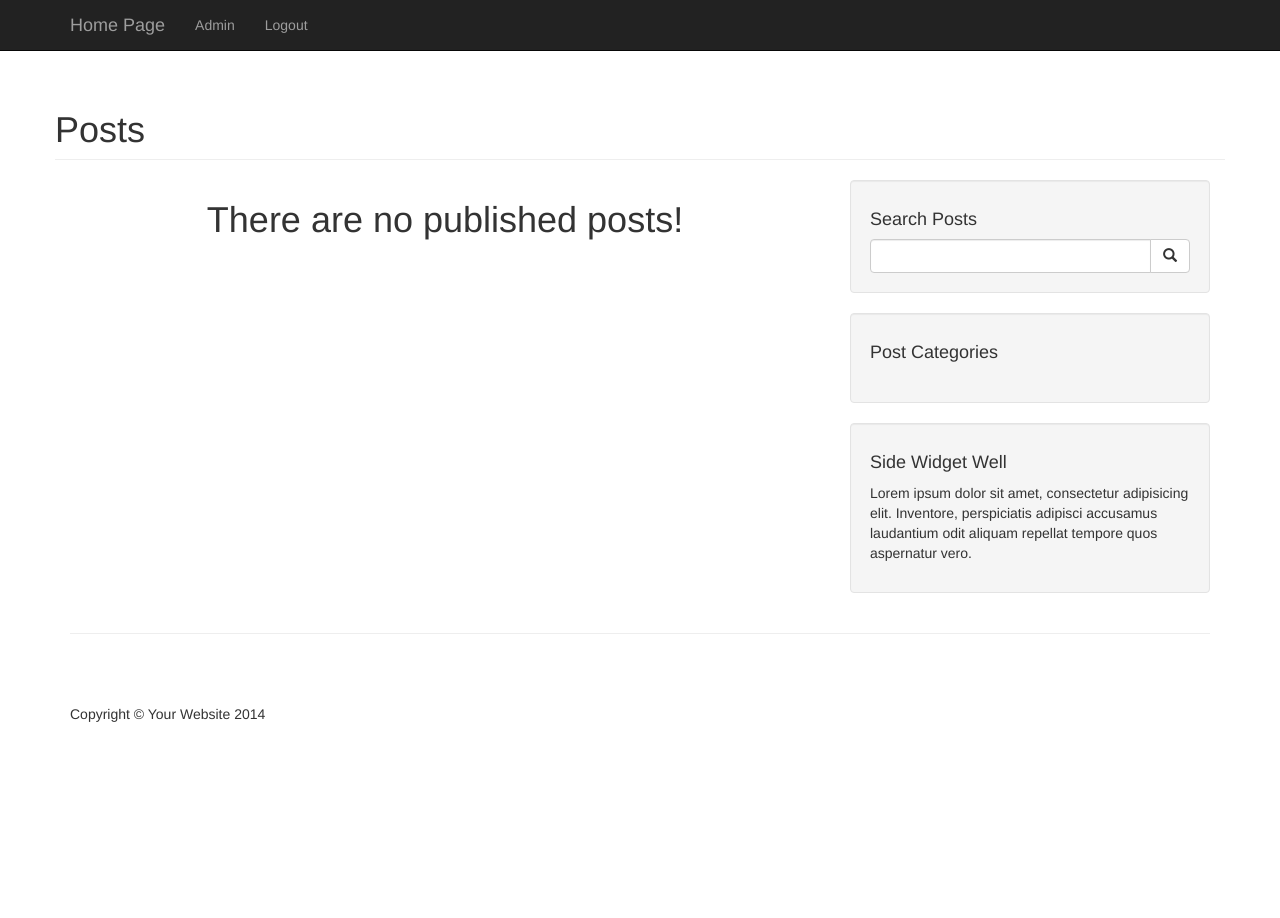
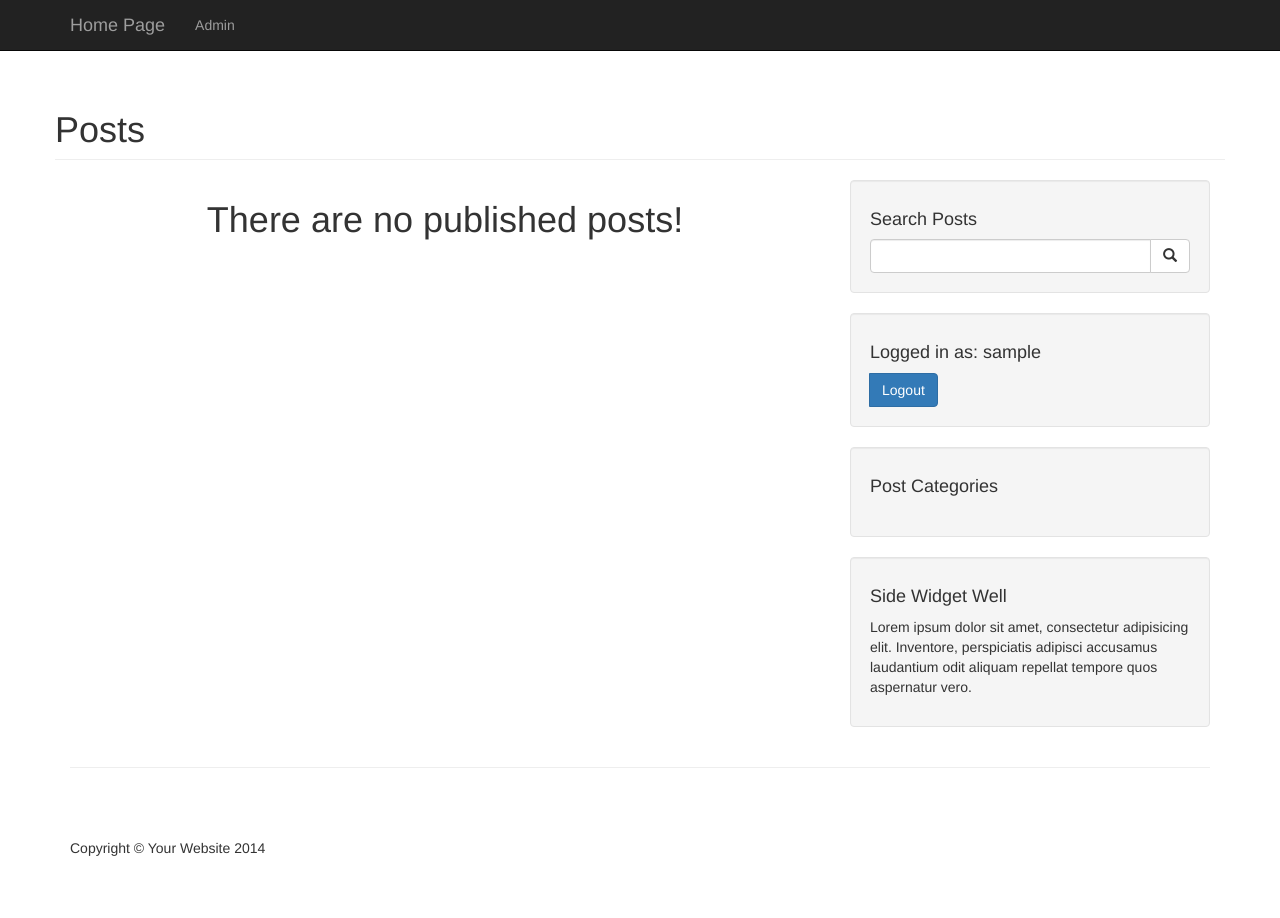
Before and after one commit to alexxaug/cms, a PHP site: page /index.php in a window 1280 px wide. Before the commit the page ends 722 px from the top, so only its background shows below. Run offline with PHP 8.4, Linux system fonts and the light colour scheme; the visitor is signed in with stand-in values (Sample User, id 1); data that the repository does not hold is empty.

Commit message:
redoing the login functionality, once logged in form goes away, and display 'Logged in as:' with button to logout.

```diff
--- a/includes/navigation.php
+++ b/includes/navigation.php
@@ -44,13 +44,6 @@
                             echo  "<li>
                               <a href='./admin'>Admin</a>
                             </li>";
-                            echo "<li>
-                              <a href='includes/logout.php'>Logout</a>
-                            </li>";
-                          } else {
-                            echo "<li>
-                              <a href='includes/logout.php'>Logout</a>
-                            </li>";
                           };
                         } else {
                           $registration = 'registration.php';
--- a/includes/sidebar.php
+++ b/includes/sidebar.php
@@ -20,17 +20,46 @@
                 </div>
 
                 <!-- Login -->
+                <div class="well">
+                <?php
+                // if(!isset($_SESSION['username'])){
+                //   echo
+                //     '<div class="well">
+                //       <h4>Login</h4>
+                //       <form action="includes/login.php" method="post">
+                //         <div class="form-group">
+                //           <input name="username" type="text" class="form-control" placeholder="Enter Username">
+                //         </div>
+                //         <div class="input-group">
+                //           <input name="password" type="password" class="form-control" placeholder="Enter Password">
+                //           <span class="input-group-btn">
+                //             <button class="btn btn-primary" type="submit" name="login">Login</button>
+                //           </span>
+                //         </div>
+                //     </form> <!-- search form -->
+                //     <!-- /.input-group -->
+                //     </div>';
+                //   } else {
+                //
+                //   };
 
-                <?php if(!isset($_SESSION['username'])){
-                        echo '<div class="well">
+
+                  ?>
+
+                  <?php if(isset($_SESSION['user_role'])): ?>
+
+                    <h4>Logged in as: <?php echo $_SESSION['username'] ?></h4>
+                    <span class="input-group-btn">
+                      <a href="includes/logout.php" class="btn btn-primary" type="" name="">Logout</a>
+                    </span>
+
+                  <?php else: ?>
+
                     <h4>Login</h4>
-
                       <form action="includes/login.php" method="post">
-
                         <div class="form-group">
                           <input name="username" type="text" class="form-control" placeholder="Enter Username">
                         </div>
-
                         <div class="input-group">
                           <input name="password" type="password" class="form-control" placeholder="Enter Password">
                           <span class="input-group-btn">
@@ -38,10 +67,10 @@
                           </span>
                         </div>
 
-                                  </form> <!-- search form -->
-                                  <!-- /.input-group -->
-                                </div>';
-                        }; ?>
+                  <?php endif; ?>
+
+                </div>
+
                 <!-- Blog Categories Well -->
                 <div class="well">
 
```
Lines whose indentation alone changed are shown as unchanged.
